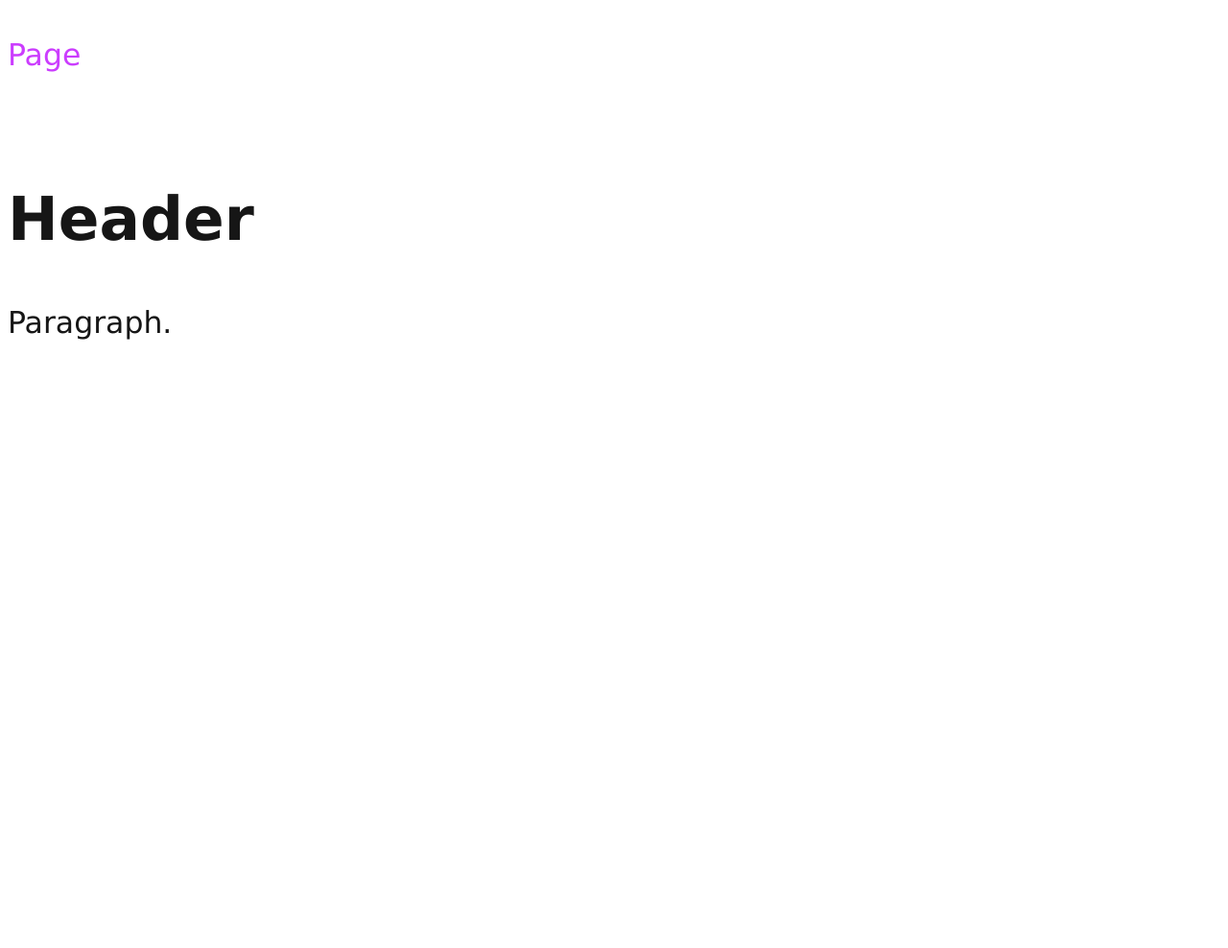
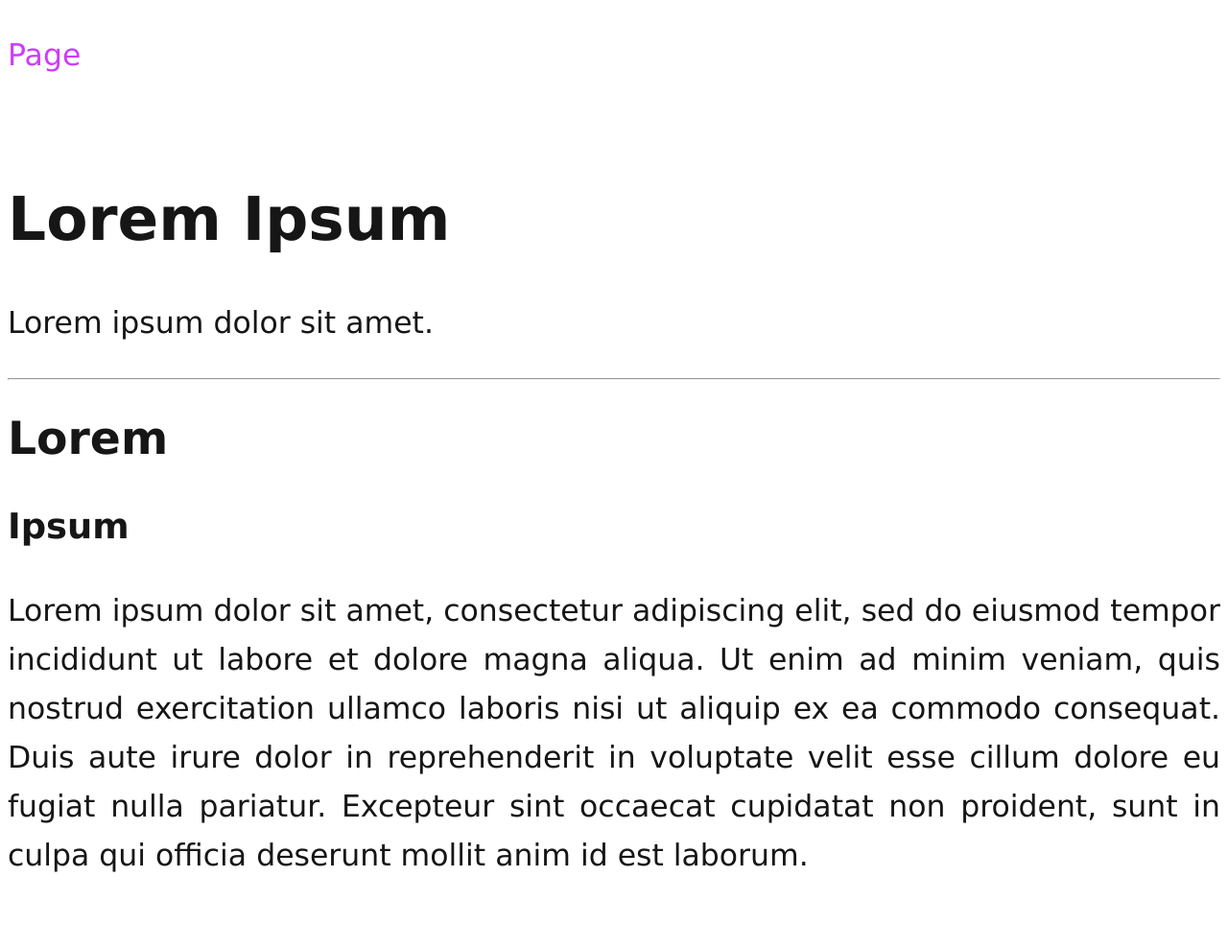
Before and after one commit to ueita/ueita.github.io, a Jekyll site: the page built from page.html, in a window 1280 px wide. Shown: the whole page at 96% size. Built offline with Jekyll 4.4.1, drawn with Linux system fonts in a browser that asks for light colours; before the commit the page ends 900 px from its top, so only the background shows below that.

Commit message:
added placeholder content to page.html

```diff
--- a/page.html
+++ b/page.html
@@ -4,5 +4,13 @@ title: "Page"
 permalink: /page/
 ---
 
-<h1>Header</h1>
-<p>Paragraph.</p>
+<h1>Lorem Ipsum</h1>
+<div> <p class= "no-indent">Lorem ipsum dolor sit amet.</p> </div>
+<hr>
+
+<h2>Lorem</h2>
+
+<div>
+    <h3>Ipsum</h3>
+    <p>Lorem ipsum dolor sit amet, consectetur adipiscing elit, sed do eiusmod tempor incididunt ut labore et dolore magna aliqua. Ut enim ad minim veniam, quis nostrud exercitation ullamco laboris nisi ut aliquip ex ea commodo consequat. Duis aute irure dolor in reprehenderit in voluptate velit esse cillum dolore eu fugiat nulla pariatur. Excepteur sint occaecat cupidatat non proident, sunt in culpa qui officia deserunt mollit anim id est laborum.</p>
+</div>
```
